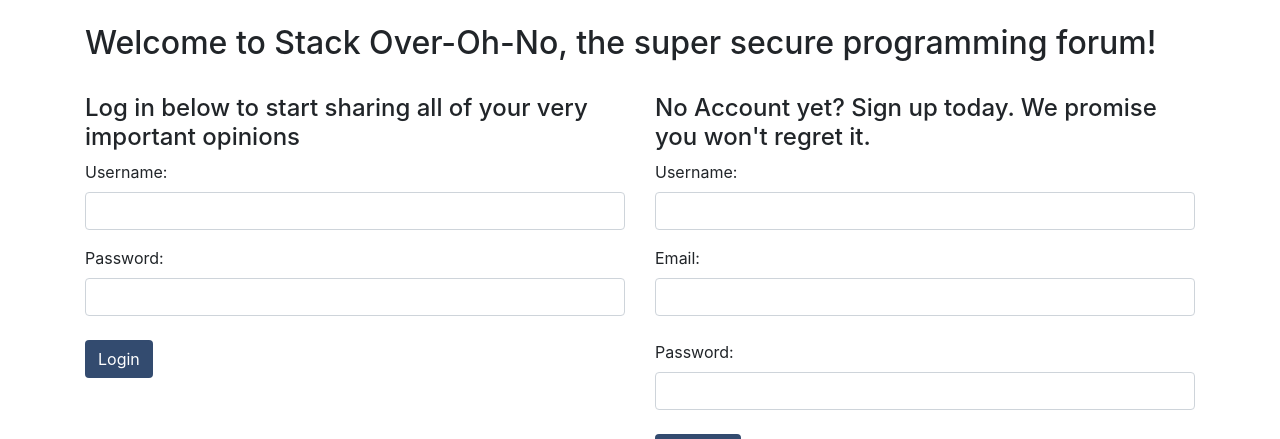
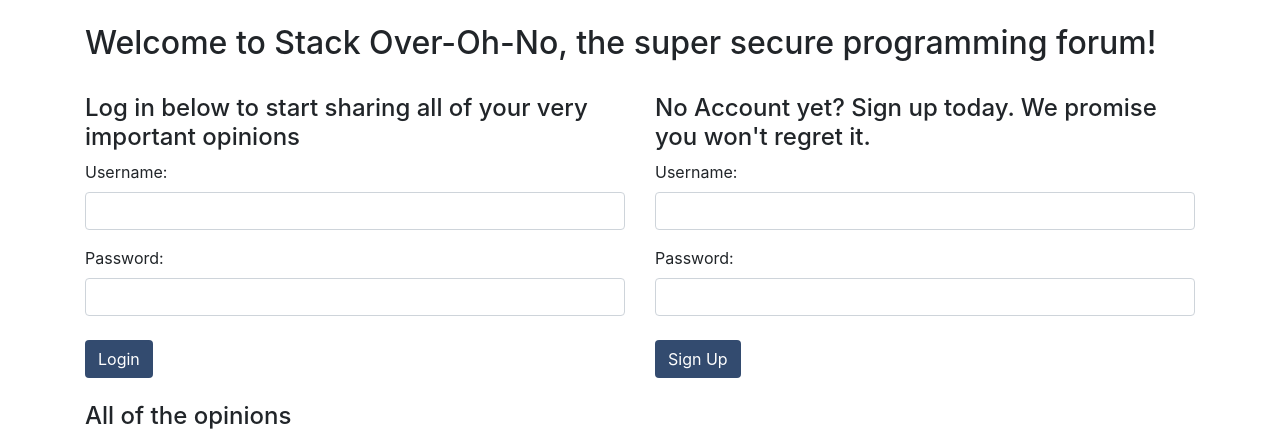
Before and after one commit to robobyn/djang-oh-no, a Django app: page /forum/ in a window 1280 px wide. Shown: the part 56-495 px from the top of the page. Run offline with Django 3.2, Linux system fonts and the light colour scheme; data that the repository does not hold is empty; some libraries are stand-ins or nearby versions.

Commit message:
Add readme, remove email field from user model.

```diff
--- a/forum/models.py
+++ b/forum/models.py
@@ -7,8 +7,6 @@ class ForumUser(models.Model):
 
 	f_user_id = models.AutoField(primary_key=True)
 	username = models.CharField(max_length=30, blank=False,
-		null=False, default=None)
-	email = models.CharField(max_length=30, blank=False,
 		null=False, default=None)
 	password = models.CharField(max_length=20, blank=False,
 		null=False, default=None)
--- a/forum/templates/forum/index.html
+++ b/forum/templates/forum/index.html
@@ -40,10 +40,6 @@
 				<div class="form-group">
 					<label for="username">Username: </label>
 					<input type="text" class="form-control" name="username" id="username">
-				</div>
-				<div>
-					<label for="email">Email: </label>
-					<input type="text" class="form-control" name="email" id="email"><br>
 				</div>
 				<div>
 					<label for="password">Password: </label>
--- a/forum/views.py
+++ b/forum/views.py
@@ -34,12 +34,11 @@ def create_account(request):
 	"""A view to create a new user account."""
 
 	username = request.POST["username"]
-	email = request.POST["email"]
 	password = request.POST["password"]
 	current_user = ForumUser.objects.filter(username=username)
 
 	if not current_user:
-		current_user = ForumUser(username=username, email=email, password=password)
+		current_user = ForumUser(username=username, password=password)
 		current_user.save()
 		return redirect(index)
 
```
Also changed, not shown: README.md (added), forum/migrations/0006_remove_forumuser_email.py (added).
